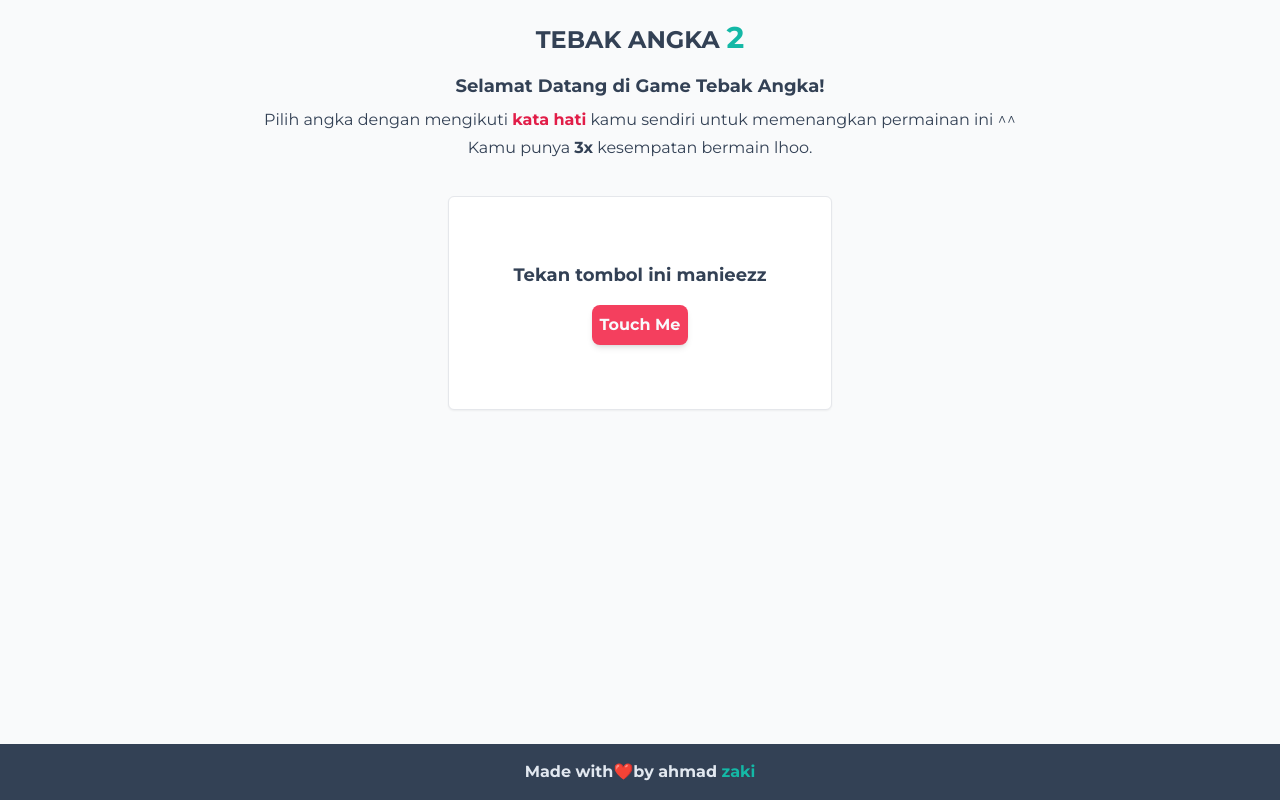
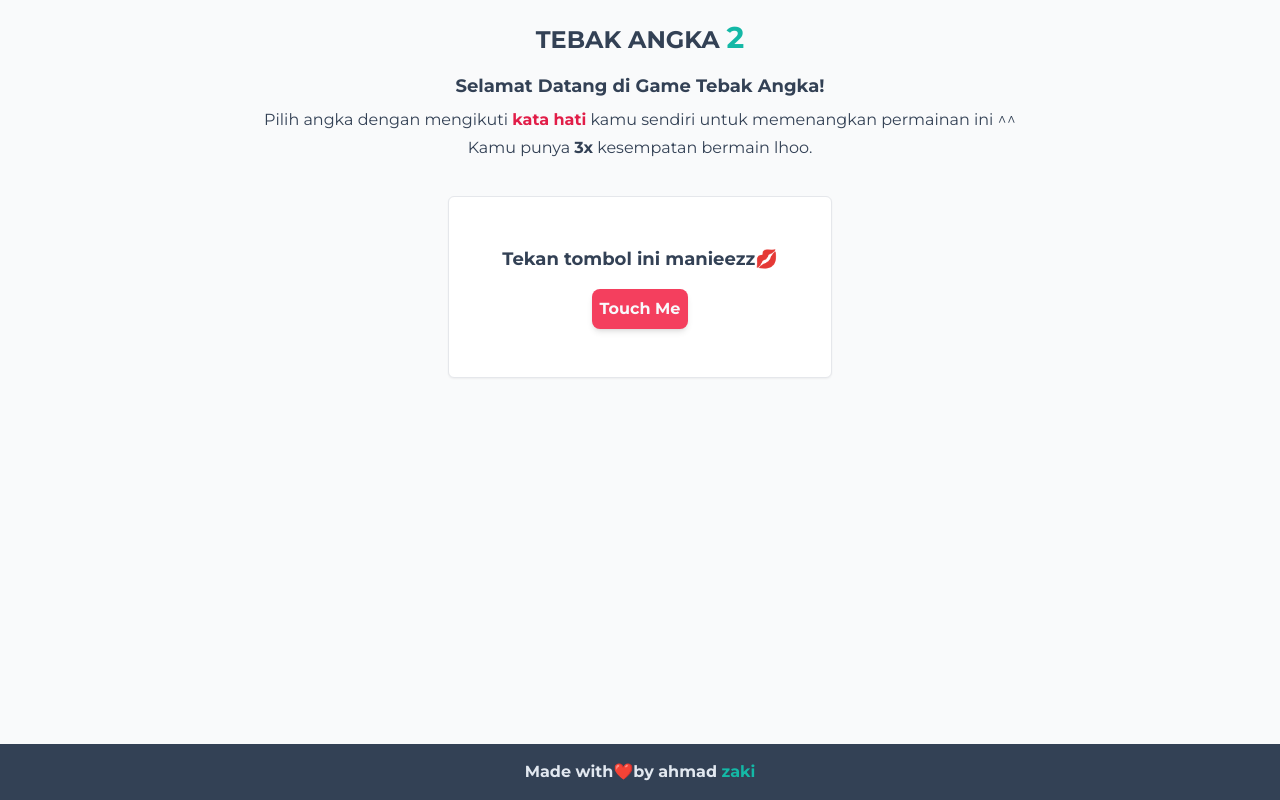
Before and after one commit to ahmdzakiiiy/TEBAK-ANGKA-3.0, a React (Vite) app: page / in a window 1280 px wide. Built offline with nearby package versions, Linux system fonts and the light colour scheme.

Commit message:
fix: adjust padding and enhance subtitle text in MainSection component

```diff
--- a/src/components/organisms/MainSection.tsx
+++ b/src/components/organisms/MainSection.tsx
@@ -8,9 +8,9 @@ interface MainSectionProps {
 export const MainSection = ({ onShowGame }: MainSectionProps) => {
   return (
     <main>
-      <div className="container max-w-sm p-16 m-4 mx-auto bg-white border rounded-md shadow-sm">
+      <div className="container max-w-sm p-12 m-4 mx-auto bg-white border rounded-md shadow-sm">
         <Text variant="subtitle" className="items-center text-center">
-          Tekan tombol ini manieezz
+          Tekan tombol ini manieezz💋
         </Text>
         <Button
           variant="secondary"
```
